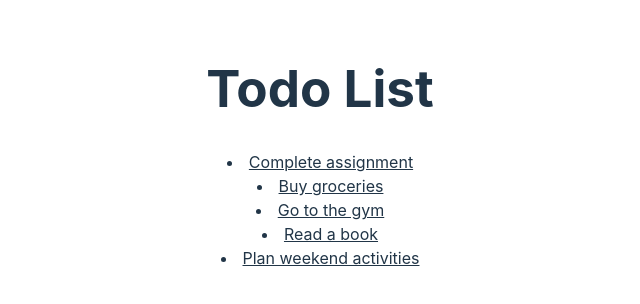
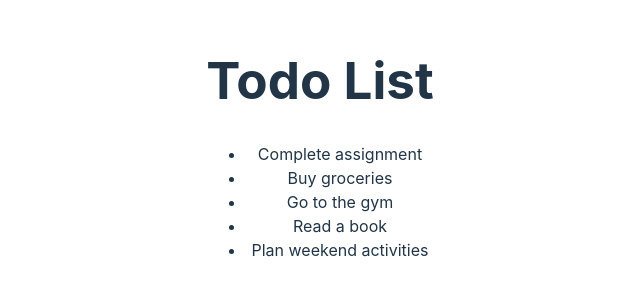
Before and after one commit to DAzarenkov/react-todo, a React (Vite) app: page / in a window 1280 px wide. Shown: the part 252-556 px from the top of the page, without its empty margins (320-960 px from the left). Built offline with nearby package versions, Linux system fonts and the light colour scheme.

Commit message:
Fix typo

```diff
--- a/src/App.jsx
+++ b/src/App.jsx
@@ -15,11 +15,11 @@ function App() {
   return (
     <>
       <h1>Todo List</h1>
-      <u>
+      <ul>
         {todoList.map(function (listItem) {
-          return <li key={listItem.ids}>{listItem.title}</li>
+          return <li key={listItem.id}>{listItem.title}</li>
         })}
-      </u>
+      </ul>
     </>
   )
 }
```
